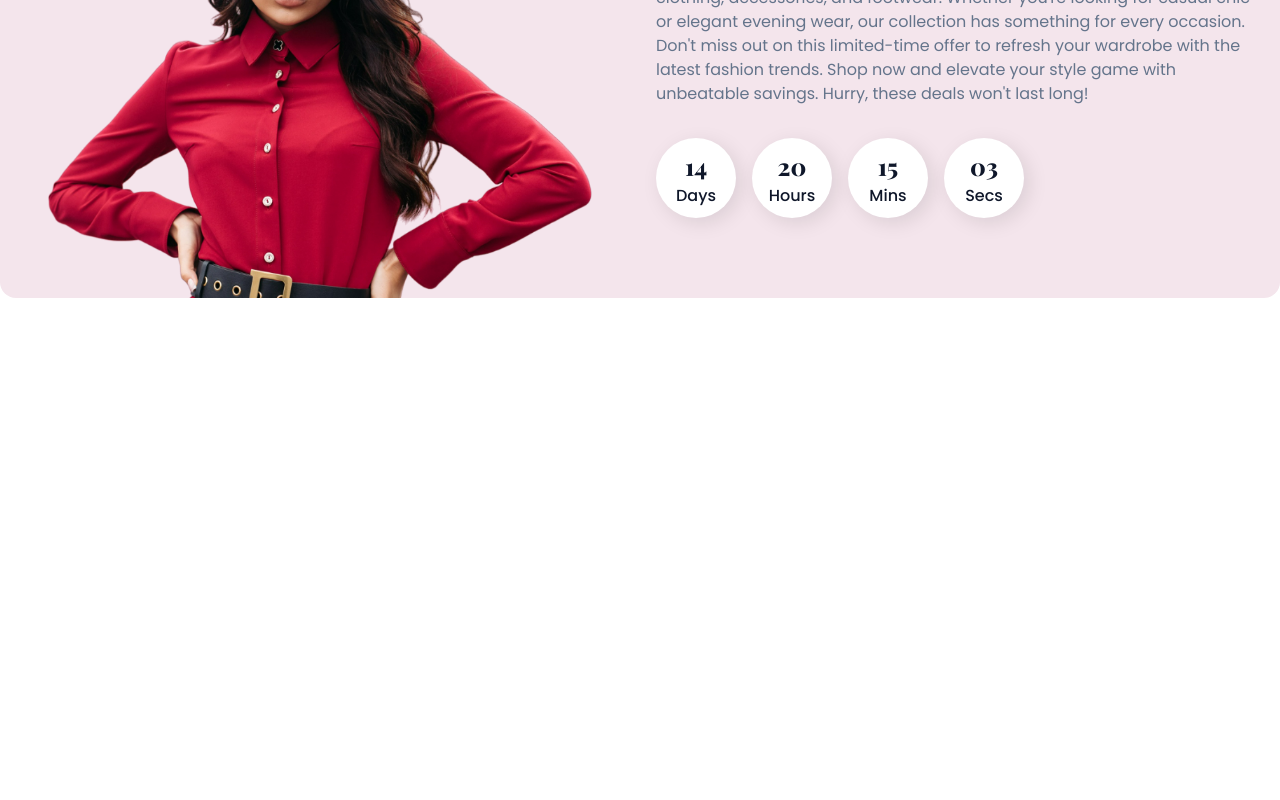
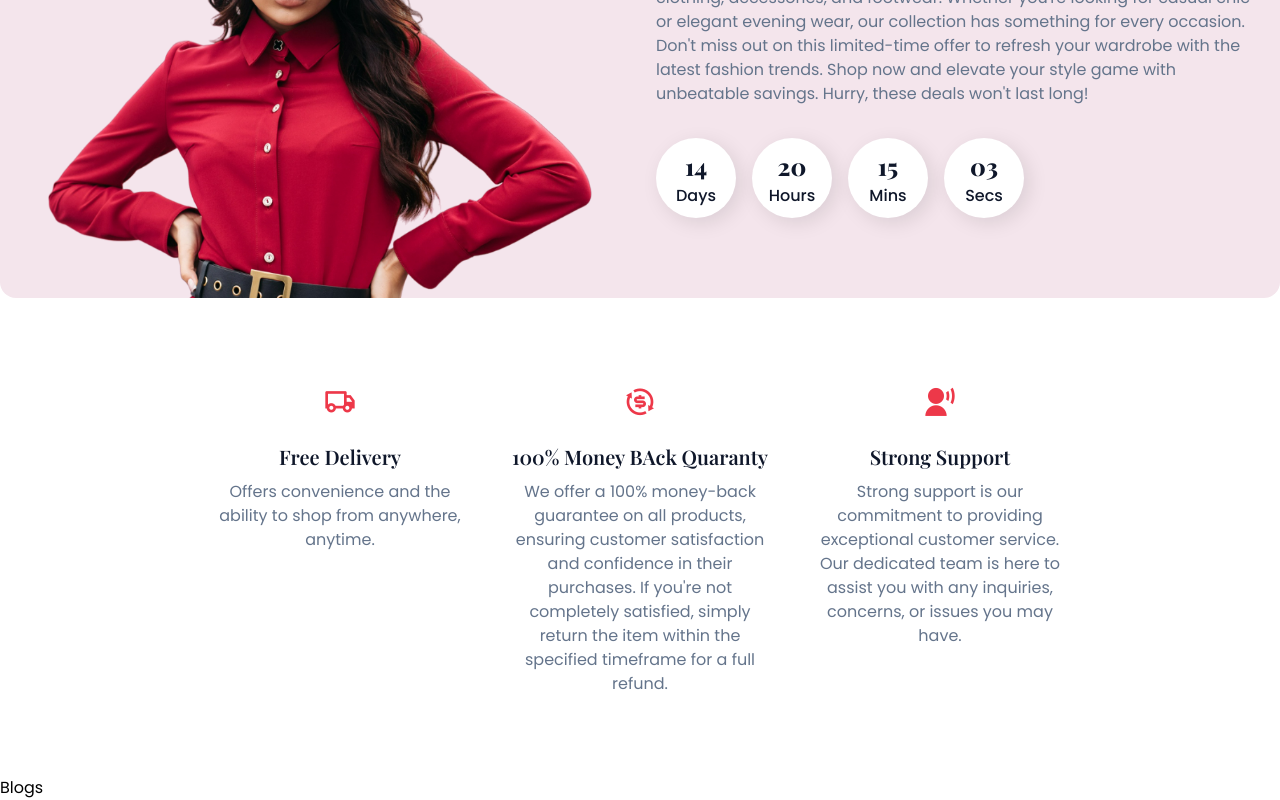
Before and after one commit to DaniTechdev/Full-Stack-Ecommerce-app-MERN-, a React (Vite) app in the folder frontend/: page / in a window 1280 px wide. Shown: the part 2790-3590 px from the top of the page. Before the commit the page ends 3088 px from the top, so only its background shows below. Built offline with nearby package versions, Linux system fonts and the light colour scheme.

Commit message:
done wih the Banner Component section of the Homepage

```diff
--- /dev/null
+++ b/frontend/src/pages/blogs/Blogs.jsx
@@ -0,0 +1,7 @@
+import React from "react";
+
+const Blogs = () => {
+  return <div>Blogs</div>;
+};
+
+export default Blogs;
--- a/frontend/src/pages/home/Home.jsx
+++ b/frontend/src/pages/home/Home.jsx
@@ -4,6 +4,8 @@ import Catogories from "./Catogories";
 import HeroSection from "./HeroSection";
 import TrendingProducts from "../shop/TrendingProducts";
 import DealsSection from "./DealsSection";
+import PromoBanner from "./PromoBanner";
+import Blogs from "../blogs/Blogs";
 
 const Home = () => {
   return (
@@ -13,6 +15,8 @@ const Home = () => {
       <HeroSection />
       <TrendingProducts />
       <DealsSection />
+      <PromoBanner />
+      <Blogs />
     </>
   );
 };
--- /dev/null
+++ b/frontend/src/pages/home/PromoBanner.jsx
@@ -0,0 +1,42 @@
+import React from "react";
+
+const PromoBanner = () => {
+  return (
+    <section className="section__container banner__container">
+      <div className="banner__card">
+        <span>
+          <i className="ri-truck-line"></i>
+        </span>
+        <h4>Free Delivery</h4>
+        <p>
+          Offers convenience and the ability to shop from anywhere, anytime.
+        </p>
+      </div>
+      <div className="banner__card">
+        <span>
+          <i className="ri-exchange-dollar-line"></i>
+        </span>
+        <h4>100% Money BAck Quaranty</h4>
+        <p>
+          We offer a 100% money-back guarantee on all products, ensuring
+          customer satisfaction and confidence in their purchases. If you're not
+          completely satisfied, simply return the item within the specified
+          timeframe for a full refund.
+        </p>
+      </div>
+      <div className="banner__card">
+        <span>
+          <i className="ri-user-voice-fill"></i>
+        </span>
+        <h4>Strong Support</h4>
+        <p>
+          Strong support is our commitment to providing exceptional customer
+          service. Our dedicated team is here to assist you with any inquiries,
+          concerns, or issues you may have.
+        </p>
+      </div>
+    </section>
+  );
+};
+
+export default PromoBanner;
```
